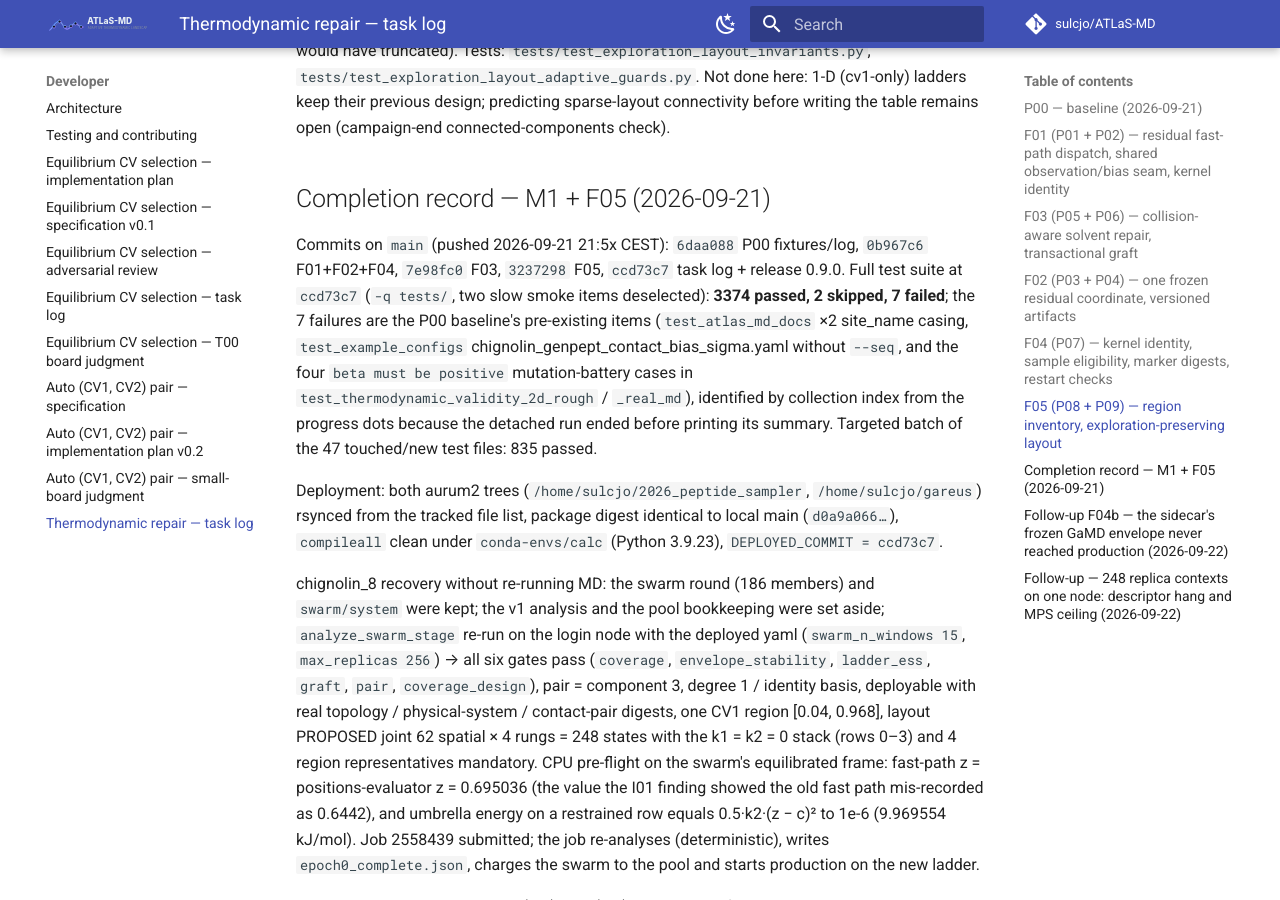
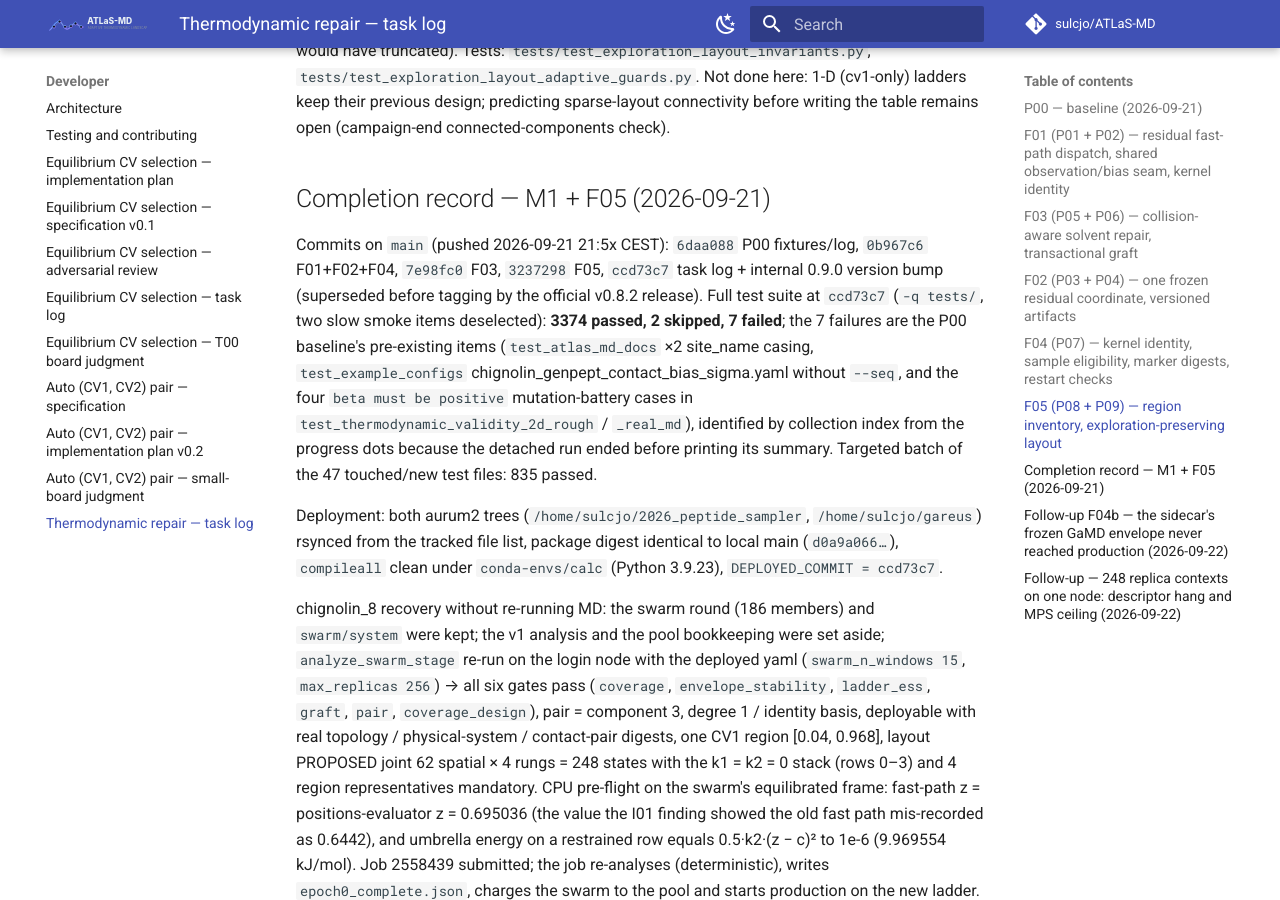
Before and after one commit to sulcjo/ATLaS-MD, an MkDocs documentation site: the page built from docs/atlas-md/developer/thermodynamic-repair-task-log.md, in a window 1280 px wide and 900 px high, scrolled down 5149 px. Built offline with MkDocs 1.6.1 and Material for MkDocs 9.7.7, drawn with Linux system fonts in a browser that asks for light colours; comment, search, counter and statistics services are not loaded.

Commit message:
docs: clarify superseded internal 0.9.0 bump

```diff
--- a/docs/atlas-md/developer/thermodynamic-repair-task-log.md
+++ b/docs/atlas-md/developer/thermodynamic-repair-task-log.md
@@ -179,7 +179,7 @@ connectivity before writing the table remains open (campaign-end connected-compo
 ## Completion record — M1 + F05 (2026-09-21)
 
 Commits on `main` (pushed 2026-09-21 21:5x CEST): `6daa088` P00 fixtures/log, `0b967c6` F01+F02+F04,
-`7e98fc0` F03, `3237298` F05, `ccd73c7` task log + release 0.9.0. Full test suite at `ccd73c7`
+`7e98fc0` F03, `3237298` F05, `ccd73c7` task log + internal 0.9.0 version bump (superseded before tagging by the official v0.8.2 release). Full test suite at `ccd73c7`
 (`-q tests/`, two slow smoke items deselected): **3374 passed, 2 skipped, 7 failed**; the 7 failures
 are the P00 baseline's pre-existing items (`test_atlas_md_docs` ×2 site_name casing,
 `test_example_configs` chignolin_genpept_contact_bias_sigma.yaml without `--seq`, and the four
```
